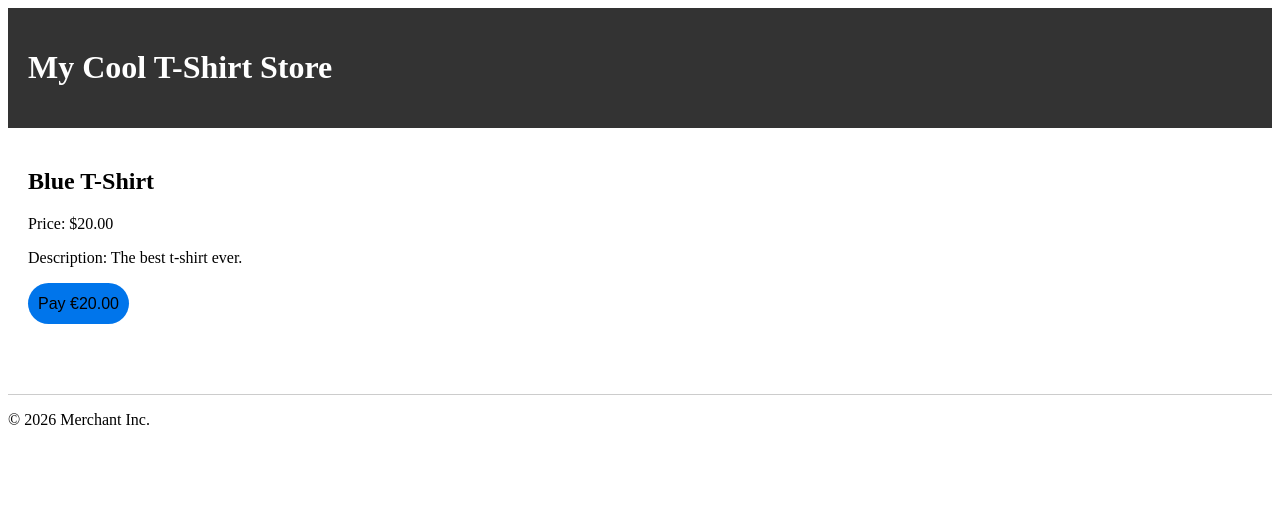
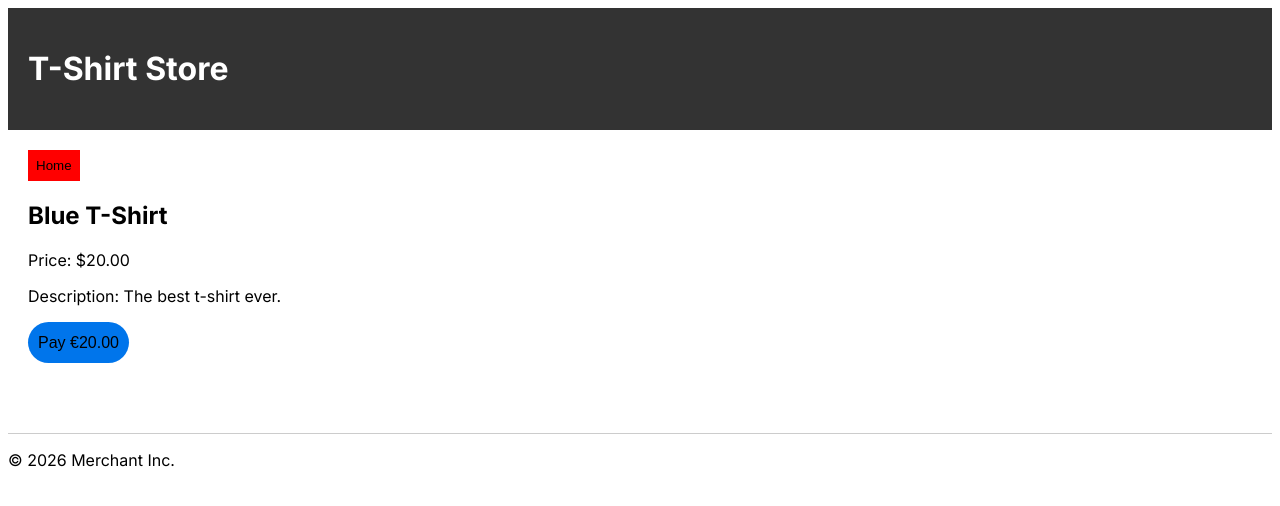
Before and after one commit to joaovitorps/checkout-widget, a React (Vite) app: page / in a window 1280 px wide. Shown: the top 506 px of the page. Built offline with nearby package versions, Linux system fonts and the light colour scheme.

Commit message:
style: add font-family and a button on merchant website

```diff
--- a/index.html
+++ b/index.html
@@ -1,28 +1,40 @@
 <!DOCTYPE html>
 <html lang="en">
   <head>
+    <link rel="preconnect" href="https://fonts.googleapis.com" />
+    <link rel="preconnect" href="https://fonts.gstatic.com" crossorigin />
     <meta charset="UTF-8" />
     <meta name="viewport" content="width=device-width, initial-scale=1.0" />
     <title>Checkout Widget</title>
+    <link
+      href="https://fonts.googleapis.com/css2?family=Inter:ital,opsz,wght@0,14..32,100..900;1,14..32,100..900&display=swap"
+      rel="stylesheet"
+    />
   </head>
   <style>
+    html {
+      font-family: "Inter", sans-serif;
+    }
+
     button {
+      border: none !important;
       background-color: red !important;
-      font-size: 50px !important;
       border-radius: 0 !important;
-      padding: 50px !important;
+      padding: 0.5rem !important;
     }
   </style>
   <body>
     <header style="background: #333; color: white; padding: 20px">
-      <h1>My Cool T-Shirt Store</h1>
+      <h1>T-Shirt Store</h1>
     </header>
 
     <div style="padding: 20px">
+      <button>Home</button>
       <h2>Blue T-Shirt</h2>
       <p>Price: $20.00</p>
       <p>Description: The best t-shirt ever.</p>
 
+      <div id="plugin-container" data-price="2000" data-currency="EUR"></div>
       <div id="plugin-container" data-price="2000" data-currency="EUR"></div>
     </div>
 
--- a/src/index.css
+++ b/src/index.css
@@ -19,4 +19,6 @@
   border-radius: 10rem;
   padding: 0.625rem;
   font: 1rem/1.35rem sans-serif;
+
+  color: black;
 }
```
